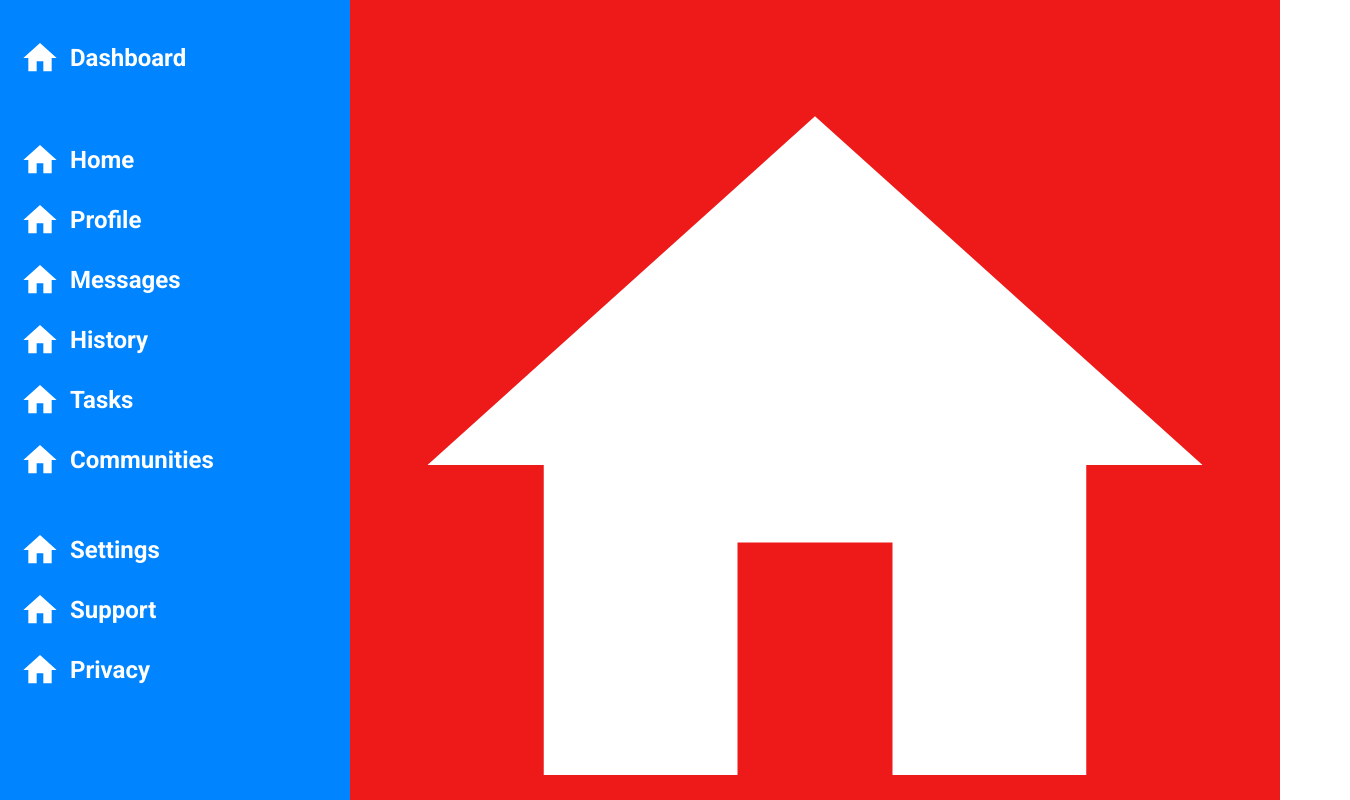
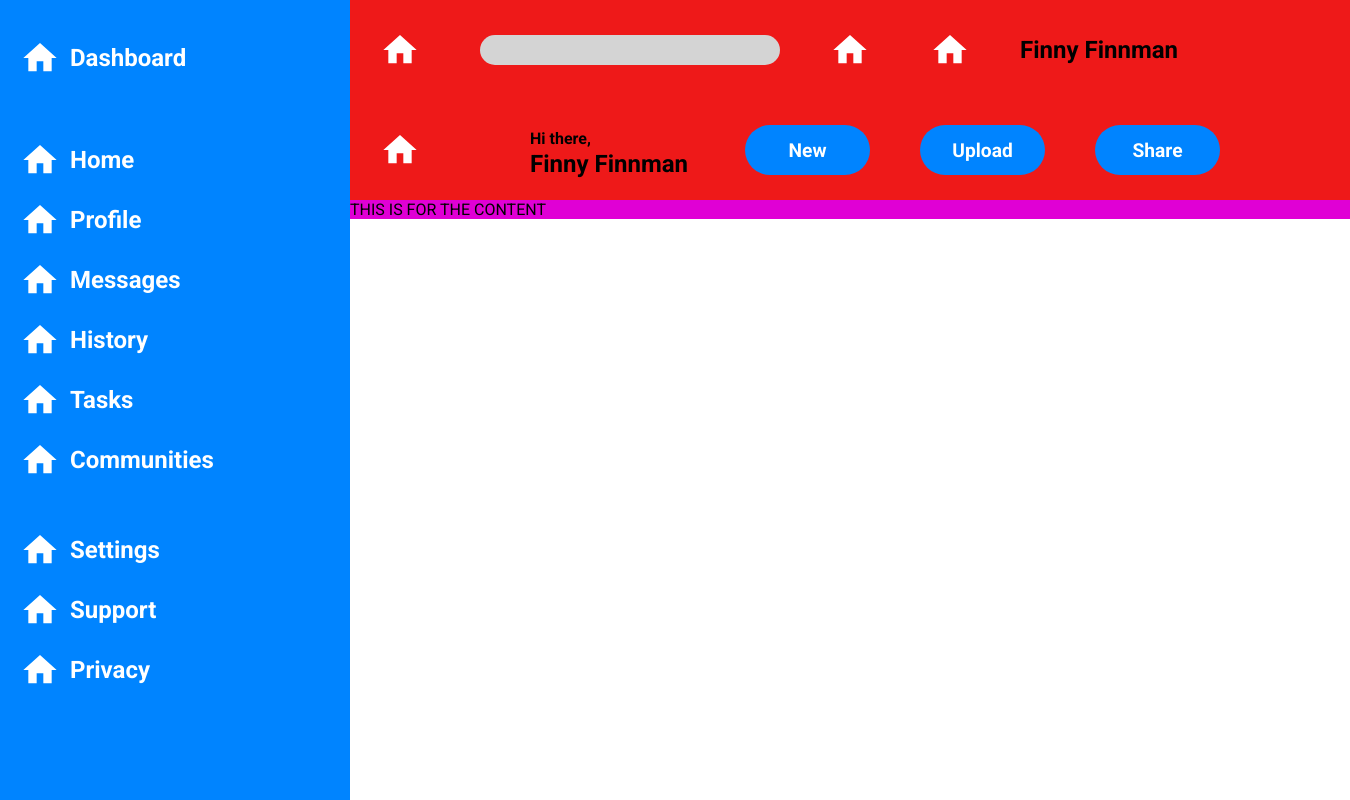
Before and after one commit to nyamashiro/admin-dashboard, a plain HTML site: page index.html in a window 1280 px wide. Shown: the top 800 px of the page, 1350 px wide, since content can reach past the window. Drawn offline with Linux system fonts and the light colour scheme.

Commit message:
finish initial header styling

```diff
--- a/style.css
+++ b/style.css
@@ -11,8 +11,53 @@
 }
 
 .header-container {
+  display: grid;
+  grid-template-rows: repeat(2, 100px);
   background-color: rgb(238, 25, 25);
   grid-column: 2 / 3;
+  padding: 0 30px;
+}
+
+.header-top {
+  display: grid;
+  grid-template-columns: 50px 1fr 50px auto 300px;
+  align-items: center;
+  font-weight: bold;
+  font-size: 1.5rem;
+  gap: 50px;
+}
+
+span {
+  font-size: 1rem;
+}
+
+button {
+  border-radius: 25px;
+  border: none;
+  height: 50px;
+  font-size: 1.20rem;
+  font-weight: bold;
+  background-color: rgb(0, 132, 255);
+  color: white;
+}
+
+.header-bottom {
+  display: grid;
+  grid-template-columns: 100px 1fr repeat(3, 125px);
+  gap: 50px;
+  align-items: center;
+  font-weight: bold;
+  font-size: 1.5rem;
+  padding-right: 100px;
+}
+
+input {
+  height: 30px;
+  min-width: 300px;
+  max-width: 70%;
+  border-radius: 20px;
+  border: none;
+  background-color: rgb(212, 212, 212);
 }
 
 .sidebar-container {
@@ -36,7 +81,9 @@
 
 .nav>img,
 .setting>img,
-.dashboard>img {
+.dashboard>img,
+.header-top>img,
+.header-bottom>img {
   width: 40px;
   fill: white;
 }
```
